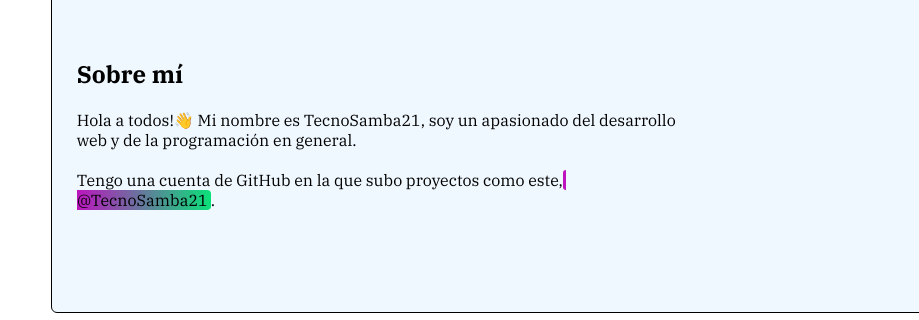
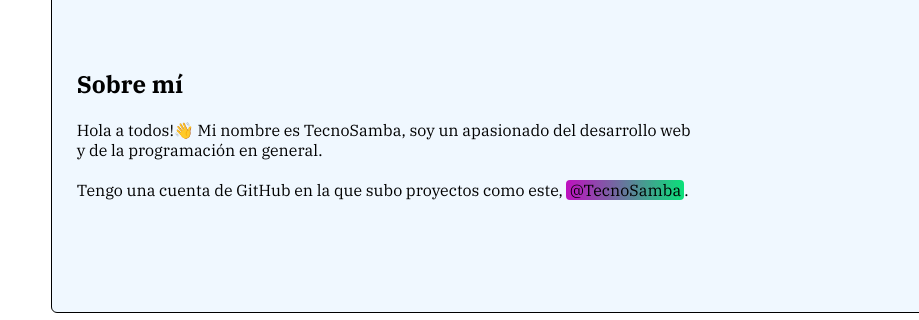
Before and after one commit to TecnoSamba/SamBlog, an Astro site: page / in a window 1280 px wide. Shown: the part 180-500 px from the top of the page, 0-919 px from the left. Built offline with nearby package versions, Linux system fonts and the light colour scheme; Astro itself is replaced by a stand-in of ours.

Commit message:
Update index.astro

```diff
--- a/src/pages/index.astro
+++ b/src/pages/index.astro
@@ -44,7 +44,7 @@ const finalEntries = entries.sort(
 <meta property="og:title" content="Desarrollo Web en Español - SamBlog" />
 <meta
 	property="og:description"
-	content="SamBlog el blog de desarrollo web en Español! Posts sobre diversos temas relacionados con el desarrollo web full-stack para aprender algo nuevo cada día."
+	content="¡SamBlog el blog de desarrollo web en Español! Posts sobre diversos temas relacionados con el desarrollo web full-stack para aprender algo nuevo cada día."
 />
 <meta property="og:image" content="/logo.png" />
 
@@ -67,18 +67,18 @@ const finalEntries = entries.sort(
 			<div class="text">
 				<h2>Sobre mí</h2>
 				<p>
-					Hola a todos!👋 Mi nombre es TecnoSamba21, soy un apasionado
+					Hola a todos!👋 Mi nombre es TecnoSamba, soy un apasionado
 					del desarrollo web y de la programación en general.
 					<br /><br />
 					Tengo una cuenta de GitHub en la que subo proyectos como este,
 					<span
-						><a href="https://github.com/TecnoSamba21"
-							>@TecnoSamba21</a
+						><a href="https://github.com/TecnoSamba"
+							>@TecnoSamba</a
 						></span
 					>.
 				</p>
 			</div>
-			<a href="https://github.com/tecnosamba21"
+			<a href="https://github.com/tecnosamba"
 				><img src="./tecnosamba21.jpg" /></a
 			>
 		</div>
```
